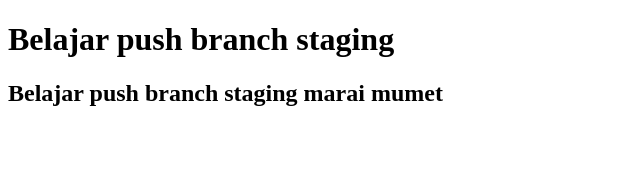
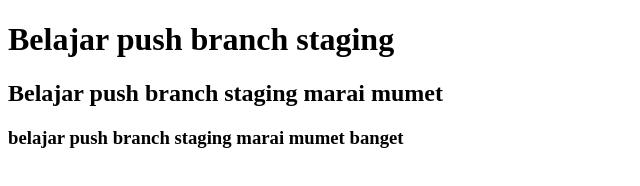
Before and after one commit to Cahya-budi/belajar-niomic-, a plain HTML site: page header.html in a window 1280 px wide. Shown: the whole page, without its empty margins (0-640 px from the left). Drawn offline with Linux system fonts and the light colour scheme.

Commit message:
add_h3_belajar push branchstaging marai mumet banget

```diff
--- a/header.html
+++ b/header.html
@@ -7,5 +7,6 @@
   <body>
 <h1>Belajar push branch staging</h1>
 <h2>Belajar push branch staging marai mumet</h2>
+<h3>belajar push branch staging marai mumet banget</h3>
   </body>
 </html>
```
